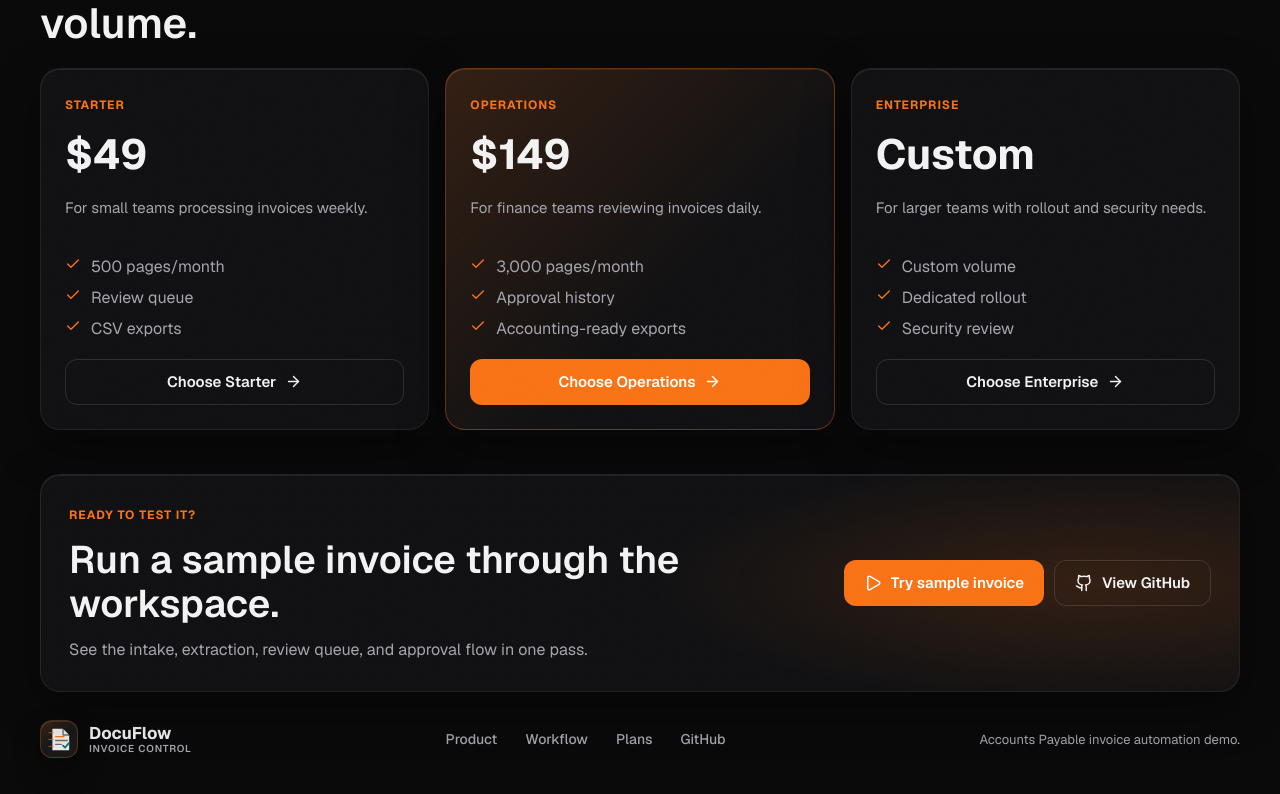
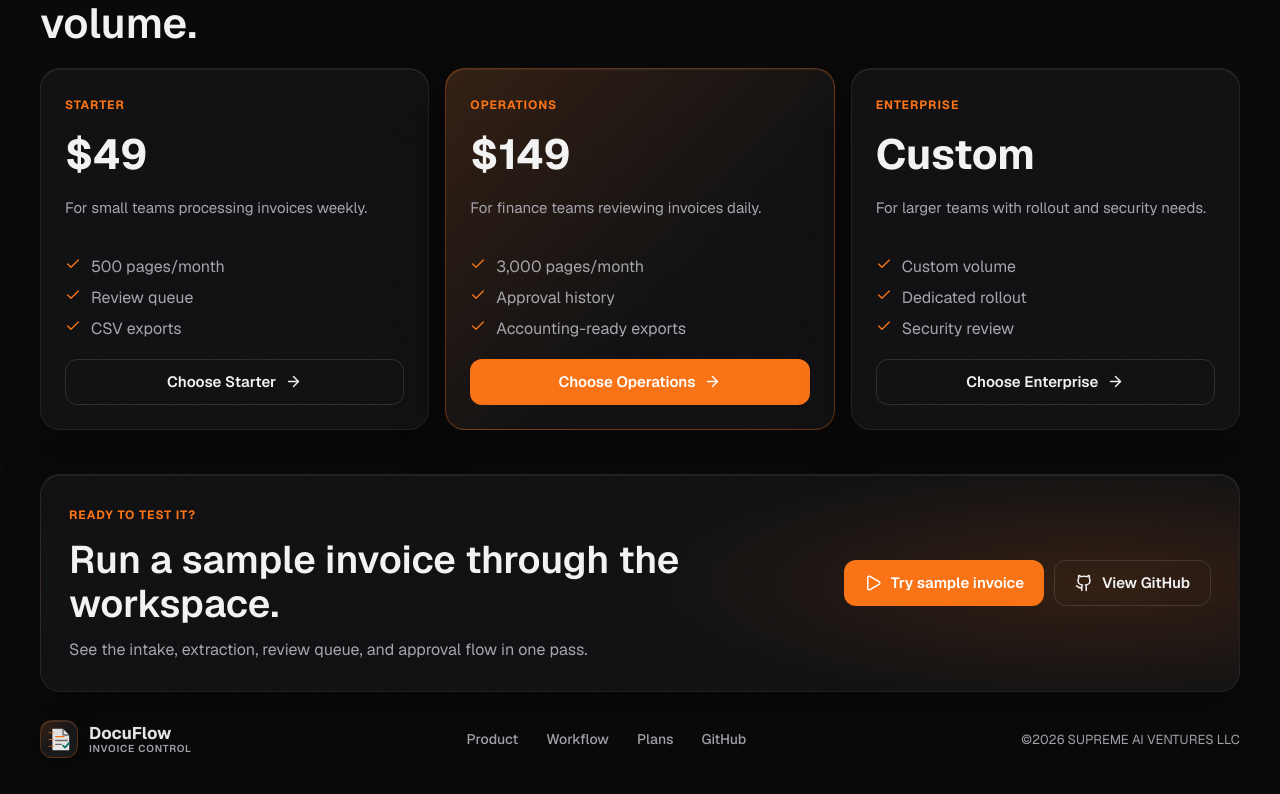
Before and after one commit to manynames3/docuflow-ocr, a React (Vite) app in the folder frontend/: page / in a window 1280 px wide. Shown: the part 1714-2508 px from the top of the page. Built offline with nearby package versions, Linux system fonts and the light colour scheme; no server answers.

Commit message:
Add footer copyright

```diff
--- a/frontend/src/App.tsx
+++ b/frontend/src/App.tsx
@@ -508,7 +508,7 @@ export default function App() {
             GitHub
           </a>
         </nav>
-        <span className="footer-meta">Accounts Payable invoice automation demo.</span>
+        <span className="footer-meta">©2026 SUPREME AI VENTURES LLC</span>
       </footer>
     </main>
   );
```
